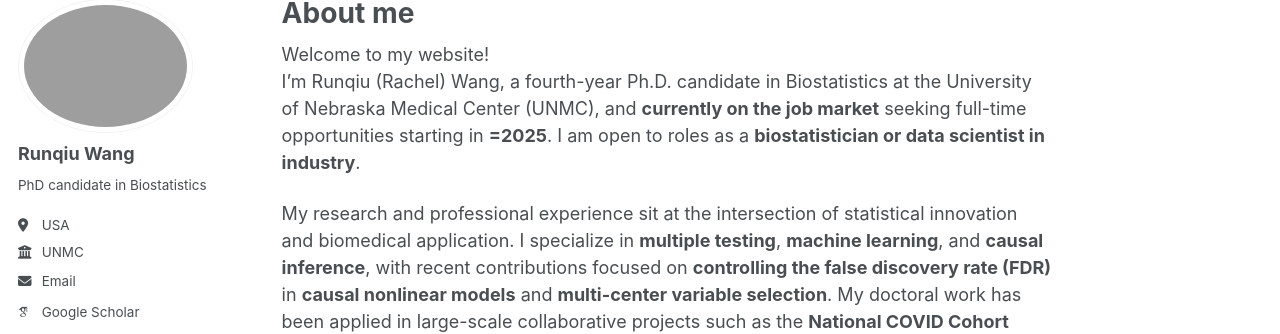
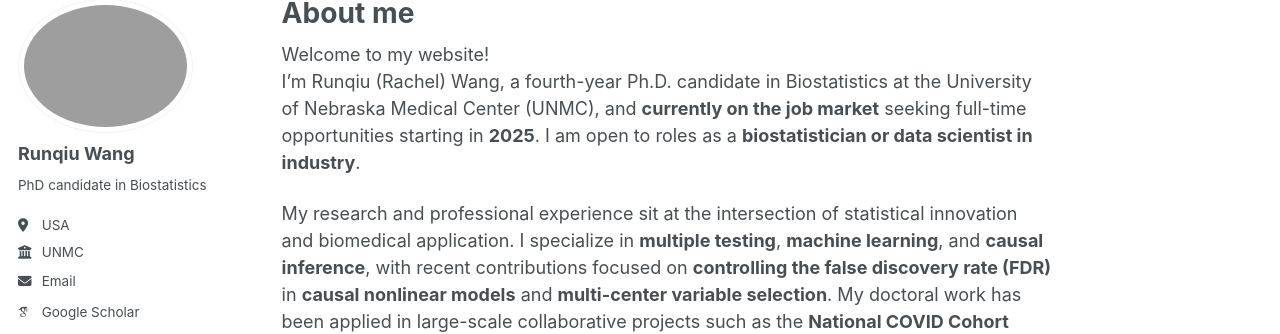
Before and after one commit to RunqiuWang22/runqiuwang22.github.io, a Jekyll site: the page built from _pages/about.md, in a window 1280 px wide and 1314 px high. Shown: the part 107-441 px from the top of the window. Built offline with Jekyll 4.4.1, drawn with Linux system fonts in a browser that asks for light colours; some web fonts are replaced.

```diff
--- a/_pages/about.md
+++ b/_pages/about.md
@@ -8,7 +8,7 @@ redirect_from:
 ---
 
 Welcome to my website!
-I’m Runqiu (Rachel) Wang, a fourth-year Ph.D. candidate in Biostatistics at the University of Nebraska Medical Center (UNMC), and **currently on the job market** seeking full-time opportunities starting in **=2025**. I am open to roles as a **biostatistician or data scientist in industry**.
+I’m Runqiu (Rachel) Wang, a fourth-year Ph.D. candidate in Biostatistics at the University of Nebraska Medical Center (UNMC), and **currently on the job market** seeking full-time opportunities starting in **2025**. I am open to roles as a **biostatistician or data scientist in industry**.
 
 My research and professional experience sit at the intersection of statistical innovation and biomedical application. I specialize in **multiple testing**, **machine learning**, and **causal inference**, with recent contributions focused on **controlling the false discovery rate (FDR)** in **causal nonlinear models** and **multi-center variable selection**. My doctoral work has been applied in large-scale collaborative projects such as the **National COVID Cohort Collaborative (N3C)** and the **Alzheimer’s Disease Neuroimaging Initiative (ADNI)**.
 
```
